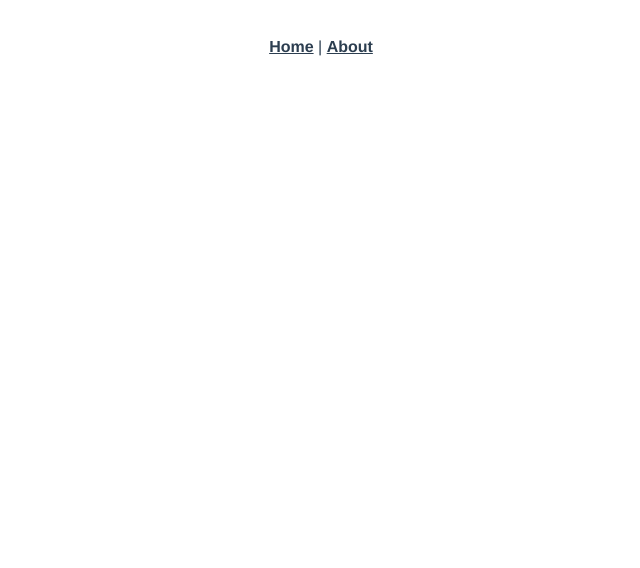
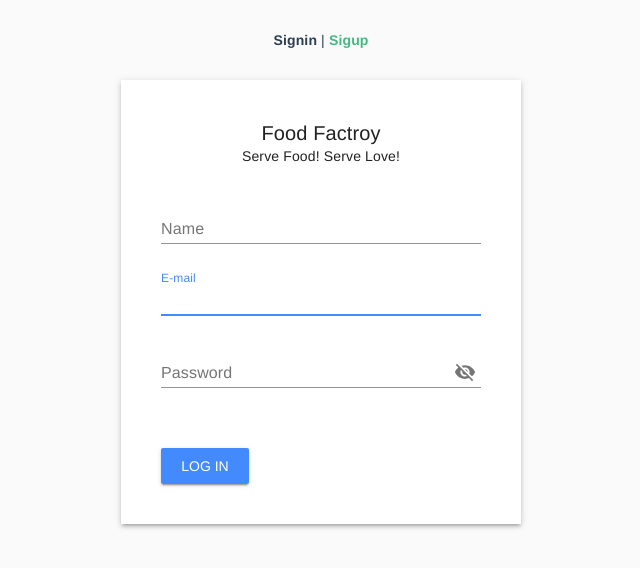
Before and after one commit to sathishvisar/food_factory_fe, a Vue app: page /signup in a window 1280 px wide. Shown: the top 568 px of the page, without its empty margins (319-959 px from the left). Built offline with nearby package versions, Linux system fonts and the light colour scheme.

Commit message:
init VUR app done.

```diff
--- a/package.json
+++ b/package.json
@@ -14,6 +14,7 @@
     "register-service-worker": "^1.6.2",
     "vue": "^2.6.11",
     "vue-class-component": "^7.2.2",
+    "vue-material": "^1.0.0-beta-11",
     "vue-property-decorator": "^8.3.0",
     "vue-router": "^3.1.5",
     "vuex": "^3.1.2"
--- a/public/index.html
+++ b/public/index.html
@@ -6,6 +6,7 @@
     <meta name="viewport" content="width=device-width,initial-scale=1.0">
     <link rel="icon" href="<%= BASE_URL %>favicon.ico">
     <title><%= htmlWebpackPlugin.options.title %></title>
+    <link rel="stylesheet" href="//fonts.googleapis.com/css?family=Roboto:400,500,700,400italic|Material+Icons">
   </head>
   <body>
     <noscript>
--- a/src/App.vue
+++ b/src/App.vue
@@ -1,8 +1,8 @@
 <template>
   <div id="app">
     <div id="nav">
-      <router-link to="/">Home</router-link> |
-      <router-link to="/about">About</router-link>
+      <router-link to="/signin">Signin</router-link> |
+      <router-link to="/signup">Sigup</router-link>
     </div>
     <router-view/>
   </div>
--- a/src/main.ts
+++ b/src/main.ts
@@ -1,9 +1,14 @@
 import Vue from 'vue'
+import VueMaterial from 'vue-material'
+import 'vue-material/dist/vue-material.min.css'
+import 'vue-material/dist/theme/default.css'
+
 import App from './App.vue'
 import './registerServiceWorker'
 import router from './router'
 import store from './store'
 
+Vue.use(VueMaterial)
 Vue.config.productionTip = false
 
 new Vue({
--- a/src/router/index.ts
+++ b/src/router/index.ts
@@ -1,6 +1,8 @@
 import Vue from 'vue'
 import VueRouter from 'vue-router'
 import Home from '../views/Home.vue'
+import Signin from './../views/Signin.vue'
+import Signup from './../views/Signup.vue'
 
 Vue.use(VueRouter)
 
@@ -11,12 +13,17 @@ const routes = [
     component: Home
   },
   {
-    path: '/about',
-    name: 'About',
+    path: '/Signin',
+    name: 'Signin',
     // route level code-splitting
     // this generates a separate chunk (about.[hash].js) for this route
     // which is lazy-loaded when the route is visited.
-    component: () => import(/* webpackChunkName: "about" */ '../views/About.vue')
+    component: () => import(/* webpackChunkName: "about" */ '../views/Signin.vue')
+  },
+  {
+    path: '/signup',
+    name: 'Signup',
+    component: () => import(/* webpackChunkName: "about" */ '../views/Signup.vue')
   }
 ]
 
--- a/src/views/About.vue
+++ /dev/null
@@ -1,5 +0,0 @@
-<template>
-  <div class="about">
-    <h1>This is an about page</h1>
-  </div>
-</template>
--- /dev/null
+++ b/src/views/Signin.vue
@@ -0,0 +1,105 @@
+<template>
+  <div class="centered-container">
+    <md-content class="md-elevation-3">
+
+      <div class="title">
+        <div class="md-title">Food Factroy</div>
+        <div class="md-body-1">Serve Food! Serve Love!</div>
+      </div>
+
+      <div class="form">
+        <md-field>
+          <label>E-mail</label>
+          <md-input v-model="login.email" autofocus></md-input>
+        </md-field>
+
+        <md-field md-has-password>
+          <label>Password</label>
+          <md-input v-model="login.password" type="password"></md-input>
+        </md-field>
+      </div>
+
+      <div class="actions md-layout md-alignment-center-space-between">
+        <md-button class="md-raised md-primary" @click="auth">Log in</md-button>
+      </div>
+
+      <div class="loading-overlay" v-if="loading">
+        <md-progress-spinner md-mode="indeterminate" :md-stroke="2"></md-progress-spinner>
+      </div>
+
+    </md-content>
+    <div class="background" />
+  </div>
+</template>
+
+<script>
+export default {
+  name: 'Signin',
+  data () {
+    return {
+      loading: false,
+      login: {
+        email: '',
+        password: ''
+      }
+    }
+  },
+  methods: {
+    auth () {
+      // your code to login user
+      // this is only for example of loading
+      this.loading = true
+      setTimeout(() => {
+        this.loading = false
+      }, 5000)
+    }
+  }
+}
+</script>
+
+<style lang="scss">
+.centered-container {
+  display: flex;
+  align-items: center;
+  justify-content: center;
+  position: relative;
+  .title {
+    text-align: center;
+    margin-bottom: 30px;
+    img {
+      margin-bottom: 16px;
+      max-width: 80px;
+    }
+  }
+  .actions {
+    .md-button {
+      margin: 0;
+    }
+  }
+  .form {
+    margin-bottom: 60px;
+  }
+
+  .md-content {
+    z-index: 1;
+    padding: 40px;
+    width: 100%;
+    max-width: 400px;
+    position: absolute;
+    top: 0px;
+  }
+  .loading-overlay {
+    z-index: 10;
+    top: 0;
+    left: 0;
+    right: 0;
+    position: absolute;
+    width: 100%;
+    height: 100%;
+    background: rgba(255, 255, 255, 0.9);
+    display: flex;
+    align-items: center;
+    justify-content: center;
+  }
+}
+</style>
--- /dev/null
+++ b/src/views/Signup.vue
@@ -0,0 +1,111 @@
+<template>
+  <div class="centered-container">
+    <md-content class="md-elevation-3">
+
+      <div class="title">
+        <div class="md-title">Food Factroy</div>
+        <div class="md-body-1">Serve Food! Serve Love!</div>
+      </div>
+
+      <div class="form">
+        <md-field>
+          <label>Name</label>
+          <md-input v-model="register.name" type="text"></md-input>
+        </md-field>
+
+        <md-field>
+          <label>E-mail</label>
+          <md-input v-model="register.email" autofocus></md-input>
+        </md-field>
+
+        <md-field md-has-password>
+          <label>Password</label>
+          <md-input v-model="register.password" type="password"></md-input>
+        </md-field>
+      </div>
+
+      <div class="actions md-layout md-alignment-center-space-between">
+        <md-button class="md-raised md-primary" @click="auth">Log in</md-button>
+      </div>
+
+      <div class="loading-overlay" v-if="loading">
+        <md-progress-spinner md-mode="indeterminate" :md-stroke="2"></md-progress-spinner>
+      </div>
+
+    </md-content>
+    <div class="background" />
+  </div>
+</template>
+
+<script>
+export default {
+  name: 'Signup',
+  data () {
+    return {
+      loading: false,
+      register: {
+        name: '',
+        email: '',
+        password: ''
+      }
+    }
+  },
+  methods: {
+    auth () {
+      // your code to login user
+      // this is only for example of loading
+      this.loading = true
+      setTimeout(() => {
+        this.loading = false
+      }, 5000)
+    }
+  }
+}
+</script>
+
+<style lang="scss">
+.centered-container {
+  display: flex;
+  align-items: center;
+  justify-content: center;
+  position: relative;
+  .title {
+    text-align: center;
+    margin-bottom: 30px;
+    img {
+      margin-bottom: 16px;
+      max-width: 80px;
+    }
+  }
+  .actions {
+    .md-button {
+      margin: 0;
+    }
+  }
+  .form {
+    margin-bottom: 60px;
+  }
+
+  .md-content {
+    z-index: 1;
+    padding: 40px;
+    width: 100%;
+    max-width: 400px;
+    position: absolute;
+    top: 0px;
+  }
+  .loading-overlay {
+    z-index: 10;
+    top: 0;
+    left: 0;
+    right: 0;
+    position: absolute;
+    width: 100%;
+    height: 100%;
+    background: rgba(255, 255, 255, 0.9);
+    display: flex;
+    align-items: center;
+    justify-content: center;
+  }
+}
+</style>
--- a/tsconfig.json
+++ b/tsconfig.json
@@ -7,6 +7,7 @@
     "importHelpers": true,
     "moduleResolution": "node",
     "experimentalDecorators": true,
+    "noImplicitAny": true,
     "esModuleInterop": true,
     "allowSyntheticDefaultImports": true,
     "sourceMap": true,
```
Also changed, not shown: 1 other file (tests, documents, lock files or other folders).
